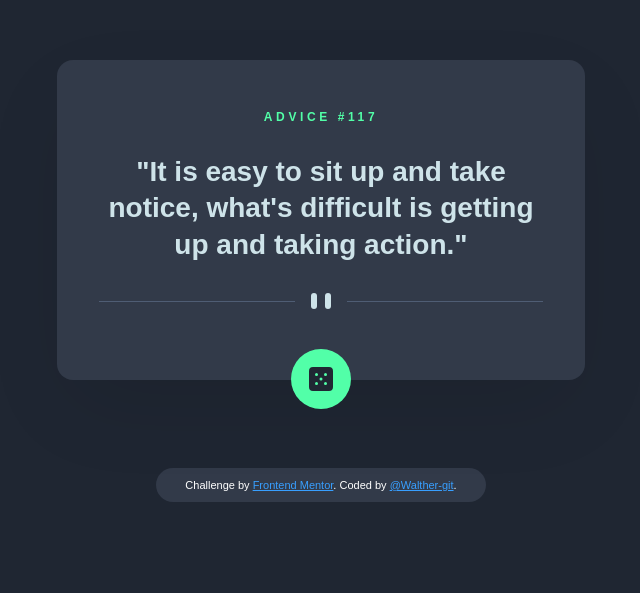
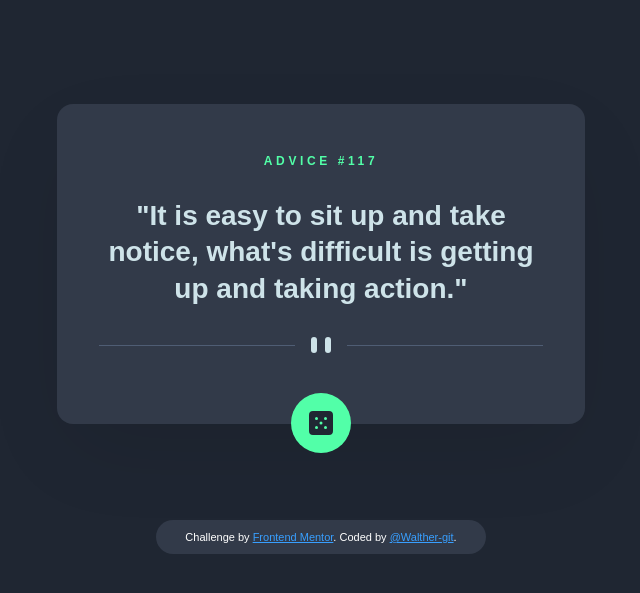
Before and after one commit to Walther-git/advice-generator-app, a plain HTML site: page index.html in a window 1280 px wide. Shown: the part 119-712 px from the top of the page, without its empty margins (319-959 px from the left). Drawn offline with Linux system fonts and the light colour scheme; a web font is replaced by a local one.

Commit message:
Update style.css

```diff
--- a/css/style.css
+++ b/css/style.css
@@ -21,6 +21,7 @@ body {
     position: relative;
     background-color: hsl(217, 19%, 24%);
     box-shadow: 0px 32px 87px -13px rgba(0, 0, 0, 0.1);
+    margin: 6em 0em;
     width: 33em;
     height: 20em;
     padding: 2.2em 2.412em 3.5em 2.412em;
@@ -75,7 +76,6 @@ body {
 
 .attribution {
     justify-self: center;
-    margin-top: 8em;
     width: 30em;
     border-radius: 2em;
     padding: 1em;
```
